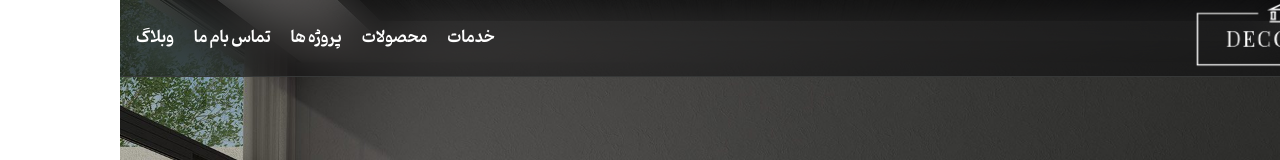
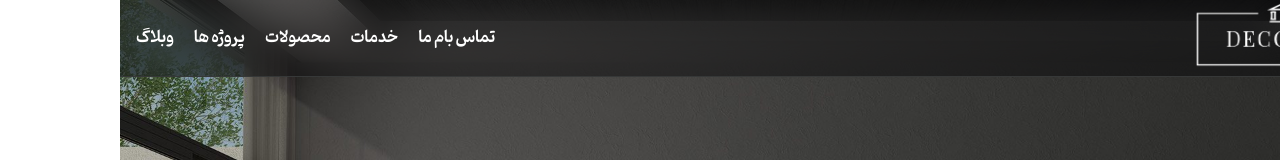
Before and after one commit to Pouya-samadnejad/decoham, a Next.js app: page / in a window 1280 px wide. Shown: the top 160 px of the page. Built offline with nearby package versions, Linux system fonts and the light colour scheme.

Commit message:
header got modified

```diff
--- a/src/components/header.js
+++ b/src/components/header.js
@@ -15,6 +15,9 @@ export default function Header() {
       <main>
         <ul class="flex gap-5 py-3 text-white font-semibold ">
           <li class="hover:text-[#ffcc00] transition-all delay-200">
+            <Link href="/contactus">تماس بام ما</Link>
+          </li>
+          <li class="hover:text-[#ffcc00] transition-all delay-200">
             <Link href="#">خدمات</Link>
           </li>
           <li class="hover:text-[#ffcc00] transition-all delay-200">
@@ -23,9 +26,7 @@ export default function Header() {
           <li class="hover:text-[#ffcc00] transition-all delay-200">
             <Link href="#">پروژه ها</Link>
           </li>
-          <li class="hover:text-[#ffcc00] transition-all delay-200">
-            <Link href="/contactus">تماس بام ما</Link>
-          </li>
+
           <li class="hover:text-[#ffcc00] transition-all delay-200">
             <Link href="#">وبلاگ</Link>
           </li>
```
